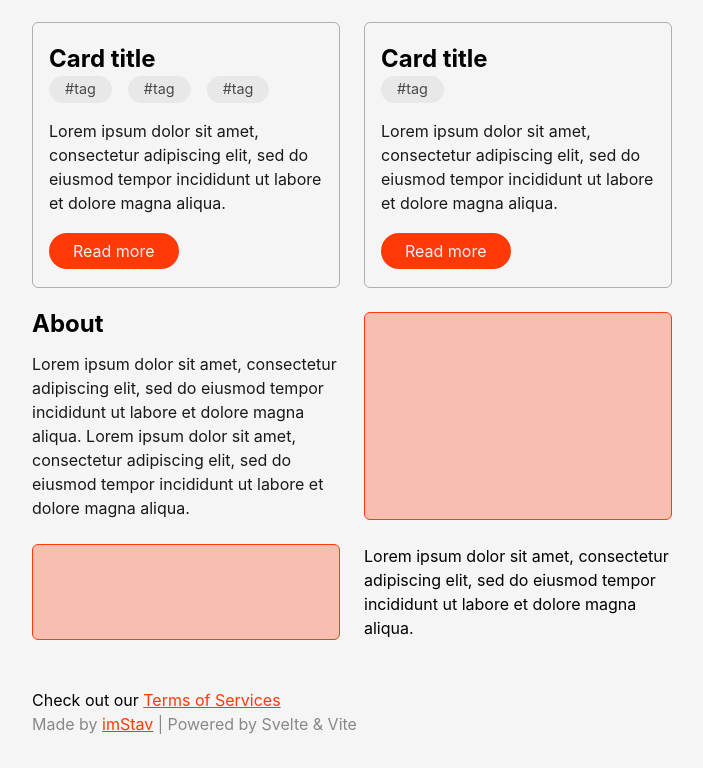
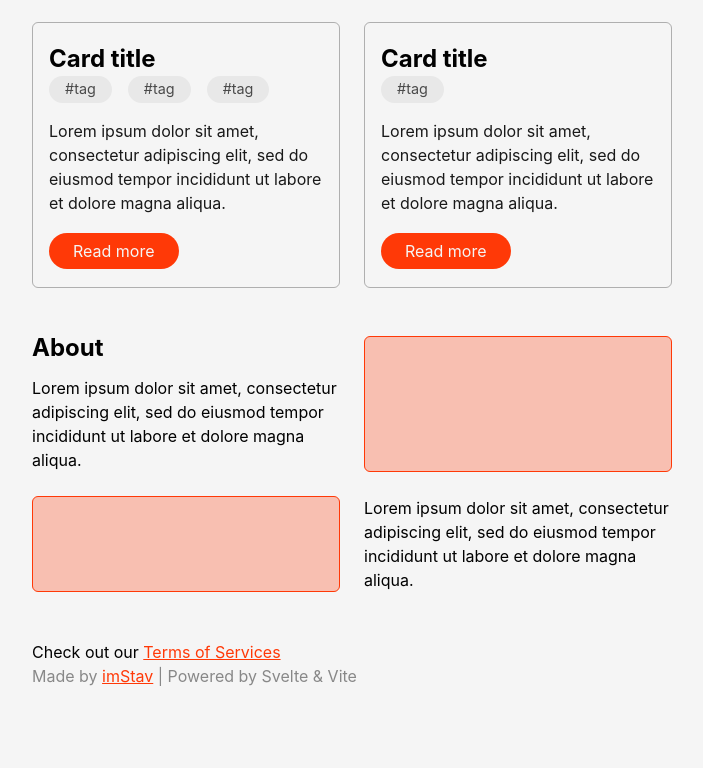
Before and after one commit to imStav/svelte-page, a Svelte app: page / in a window 1280 px wide. Shown: the part 534-1302 px from the top of the page, without its empty margins (288-991 px from the left). After the commit the page ends 1254 px from the top, so only its background shows below. Built offline with nearby package versions, Linux system fonts and the light colour scheme.

Commit message:
Deleted the `About` **component**
The About component was not really necessary.
&Reworked a bit the UI by separating the 'Our services' and the 'About' blocks from the cards.

```diff
--- a/src/App.svelte
+++ b/src/App.svelte
@@ -1,7 +1,6 @@
 <script>
   import svelteLogo from './assets/svelte.svg'
   import Card from './lib/Card.svelte'
-  import About from './lib/About.svelte'
   import Block from './lib/Block.svelte'
   import Paragraph from './lib/Paragraph.svelte';
 
@@ -25,13 +24,13 @@
 
   <hr>
 
-  <section>
+  <div class="catchline">
     <h2>Our services</h2>
 
     <Paragraph
       text={'Lorem ipsum dolor sit amet, consectetur adipiscing elit, sed do eiusmod tempor incididunt ut labore et dolore magna aliqua.'}
     />
-  </section>
+  </div>
 
   <div class="grid">
     <!-- Spread props method -->
@@ -57,15 +56,16 @@
       text={'Lorem ipsum dolor sit amet, consectetur adipiscing elit, sed do eiusmod tempor incididunt ut labore et dolore magna aliqua.'}
       src={'https://github.com/'}
     />
+  </div>
 
-    <!--
-      You can move the About component away
-      and create a dedicated block / section
-    -->
-    <About
-       title={'About'}
-       text={'Lorem ipsum dolor sit amet, consectetur adipiscing elit, sed do eiusmod tempor incididunt ut labore et dolore magna aliqua. Lorem ipsum dolor sit amet, consectetur adipiscing elit, sed do eiusmod tempor incididunt ut labore et dolore magna aliqua.'}
-    />
+  <div class="grid">
+    <div>
+      <h2>About</h2>
+
+      <Paragraph
+        text={'Lorem ipsum dolor sit amet, consectetur adipiscing elit, sed do eiusmod tempor incididunt ut labore et dolore magna aliqua.'}
+      />
+    </div>
 
     <Block />
     <Block />
@@ -98,7 +98,7 @@
     margin-bottom: 2rem;
   }
 
-  section h2 { margin-bottom: 1rem; }
+  .catchline h2 { margin-bottom: 1rem; }
 
   .header {
     display: flex;
@@ -106,7 +106,6 @@
     place-items: center;
   }
 
-  .header img { filter: saturate(1); }
   .heading { margin-left: 1rem; }
 
   .grid {
@@ -115,6 +114,8 @@
     gap: 1.5rem;
     margin-block: 3rem;
   }
+
+  .grid h2 { margin-bottom: 1rem; }
 
   .credits { color: #888; }
 
--- a/src/lib/About.svelte
+++ /dev/null
@@ -1,20 +0,0 @@
-<script>
-  export let title
-  export let text
-</script>
-
-
-<div class="about">
-    <h2>{title}</h2>
-    <p>{text}</p>
-</div>
-
-<style>
-    .about h2{
-        margin-bottom: 1rem;
-    }
-
-    .about p {
-        filter: opacity(.9);
-    }
-</style>
```
